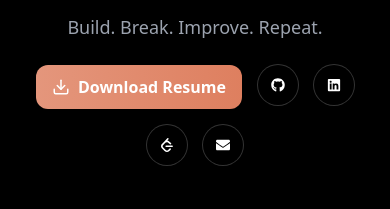
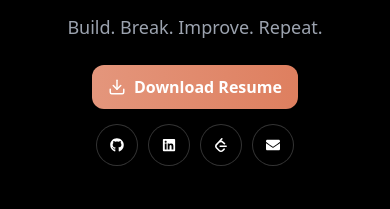
Before and after one commit to Bhumika2903/bhumika-portfolio, a React (Vite) app: page / in a window 390 px wide. Shown: the part 414-623 px from the top of the page. Built offline with nearby package versions, Linux system fonts and the light colour scheme; no server answers.

Commit message:
Stack download button and social icons on mobile, center aligned

```diff
--- a/src/components/Hero.jsx
+++ b/src/components/Hero.jsx
@@ -27,7 +27,8 @@
       </p>
 
       {/* Resume Button + Icons */}
-<div className="mt-6 sm:mt-8 flex flex-wrap justify-center gap-4">
+<div className="mt-6 sm:mt-8 flex flex-col sm:flex-row items-center gap-4">
+  {/* Download Resume button */}
   <a
     href="https://drive.google.com/file/d/1KKtGJUvNsbMC7tOtQ-EpiNjVbUVmis73/view?usp=drivesdk"
     download
@@ -37,6 +38,8 @@
     <FiDownload className="text-lg" /> Download Resume
   </a>
 
+  {/* Social Icons */}
+  <div className="flex items-center justify-center gap-3">
     {[
       { href: "https://github.com/Bhumika2903", icon: FaGithub },
       { href: "https://linkedin.com/in/bhumika2903", icon: FaLinkedin },
@@ -56,6 +59,8 @@
       </a>
     ))}
   </div>
+</div>
+
 
 
       {/* Scroll to explore */}
```
Lines whose indentation alone changed are shown as unchanged.
